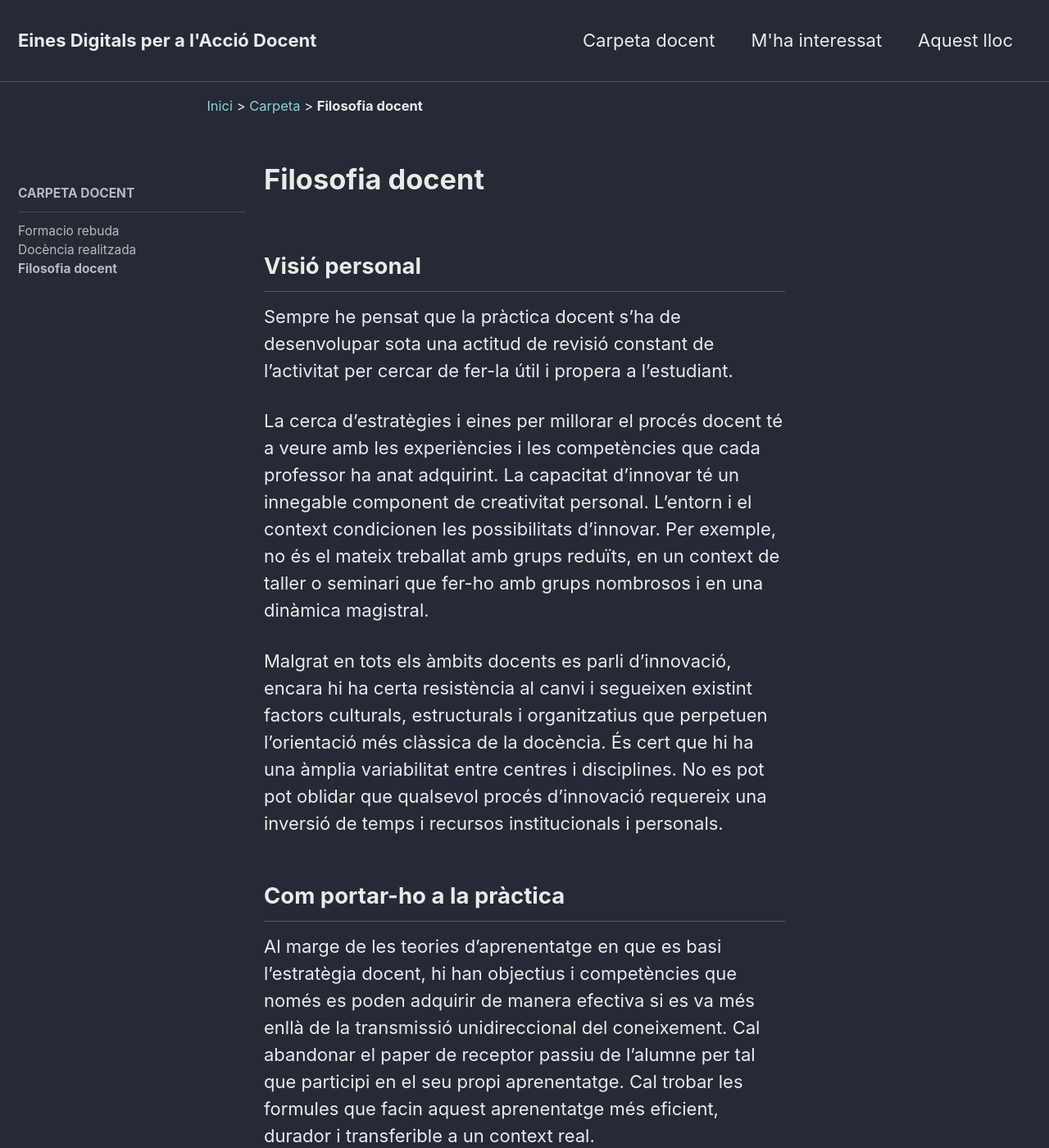
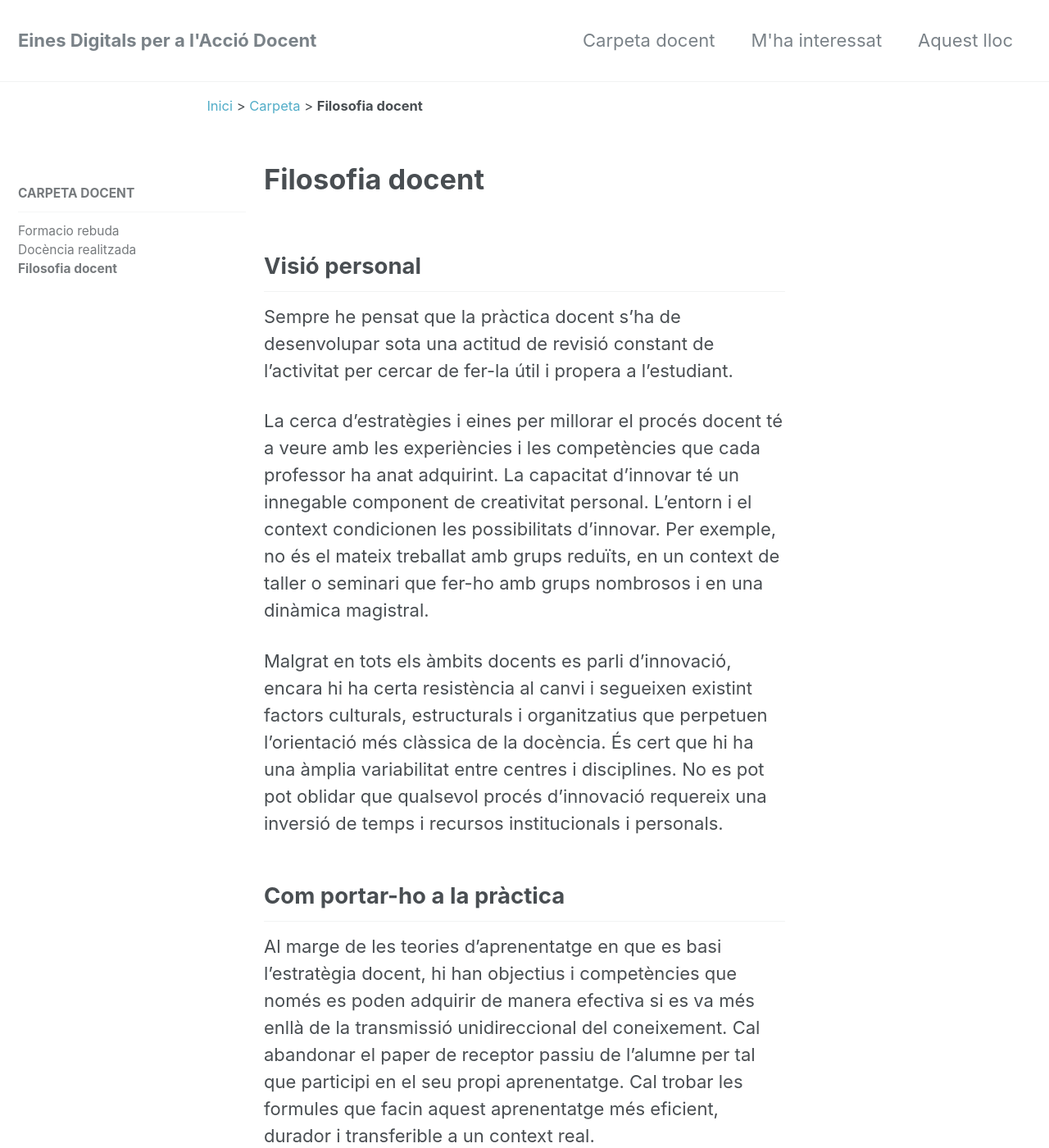
Before and after one commit to jepcastel/github.io, a Jekyll site: the page built from _carpeta/03Filosofia-docent.md, in a window 1280 px wide and 1400 px high. Shown: the whole window at 82% size. Built offline with Jekyll 4.4.1, drawn with Linux system fonts in a browser that asks for light colours; nearby versions of some CDN libraries.

Commit message:
Update _config.yml

```diff
--- a/_config.yml
+++ b/_config.yml
@@ -10,10 +10,10 @@
 # Review documentation to determine if you should use `theme` or `remote_theme`
 # https://mmistakes.github.io/minimal-mistakes/docs/quick-start-guide/#installing-the-theme
 
-#theme: jekyll-theme-dinky
+theme: "jekyll-theme-dinky"
 #theme                    : "minimal-mistakes-jekyll"
-remote_theme           : "mmistakes/minimal-mistakes"
-minimal_mistakes_skin    : "dark" # "air", "aqua", "contrast", "dark", "dirt", "neon", "mint", "plum", "sunrise"
+#remote_theme           : "mmistakes/minimal-mistakes"
+#minimal_mistakes_skin    : "dark" # "air", "aqua", "contrast", "dark", "dirt", "neon", "mint", "plum", "sunrise"
 
 # Site Settings
 locale                   : "ca-ES"
```
